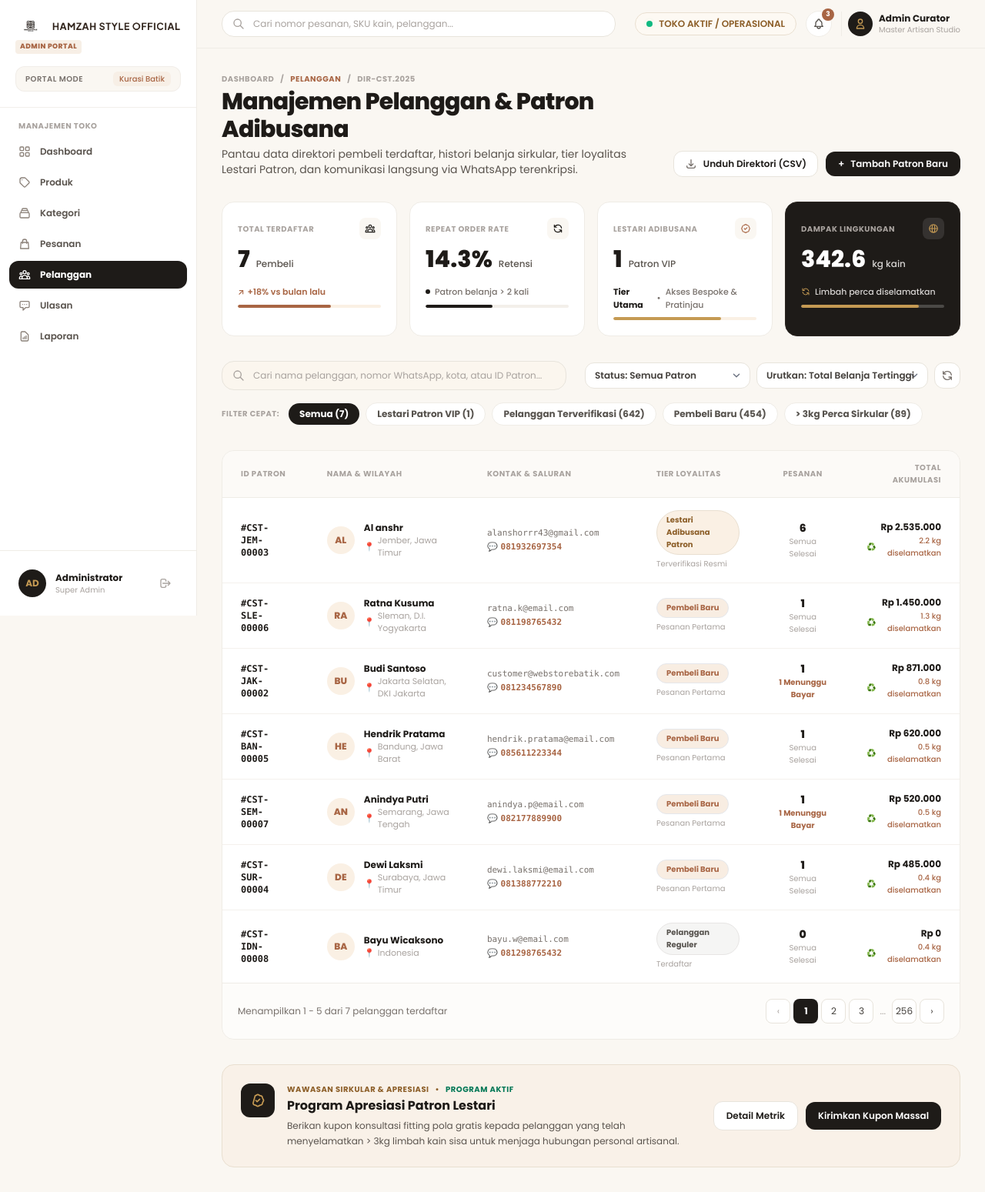
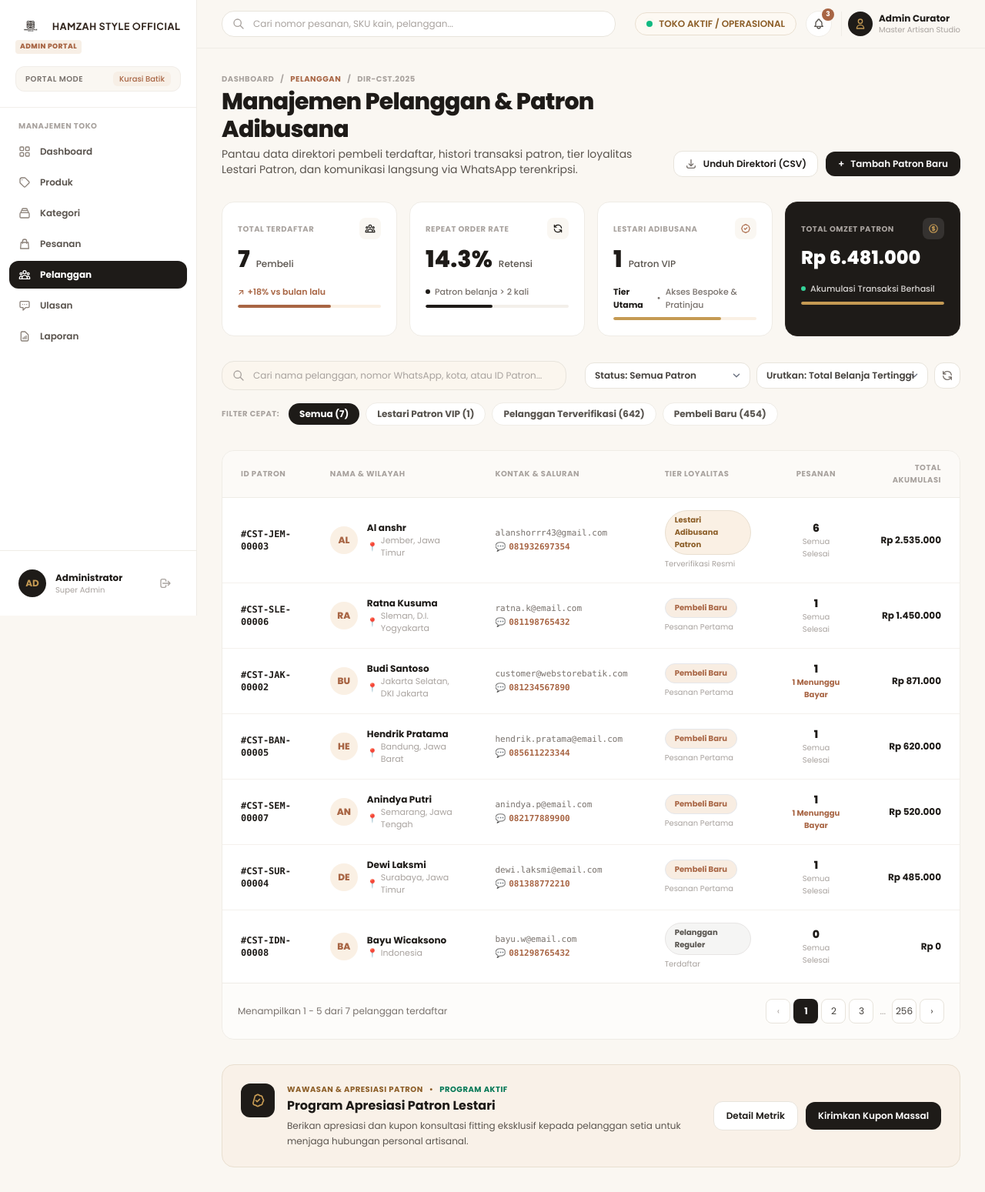
Before and after one commit to kevinrizaldi/websitebatik, a Laravel app: page /admin/pelanggan in a window 1280 px wide. Shown: the whole page at 77% size. Run offline with Laravel 12, Linux system fonts and the light colour scheme; a user stored in the database is signed in; data comes from the database, SQL or seed files in the repository; style sheets or scripts are compiled from the project's sources; parts of the project's set-up code (start-up, migrations or seed data) failed here and were passed over.

Commit message:
refactor: hapus semua fitur dan metrik terkait kain diselamatkan/terselamatkan

```diff
--- a/app/Http/Controllers/Admin/PelangganController.php
+++ b/app/Http/Controllers/Admin/PelangganController.php
@@ -67,9 +67,6 @@ class PelangganController extends Controller
                 $tierBadgeClass = 'bg-stone-100 text-stone-600 border-stone-200';
             }
 
-            // Waste upcycled contribution calculation (kg of fabric scraps)
-            $percaKg = round(max(0.4, $totalSpent / 1150000), 1);
-
             return (object) [
                 'id' => $user->id,
                 'patron_code' => '#CST-'.$cityCode.'-'.str_pad((string) $user->id, 5, '0', STR_PAD_LEFT),
@@ -84,7 +81,6 @@ class PelangganController extends Controller
                 'tier_name' => $tierName,
                 'tier_sub' => $tierSub,
                 'tier_badge_class' => $tierBadgeClass,
-                'perca_kg' => $percaKg,
                 'has_pending' => $orders->whereIn('status', ['Menunggu Pembayaran', 'Belum Dibayar', 'Menunggu Verifikasi'])->isNotEmpty(),
             ];
         });
@@ -104,20 +100,20 @@ class PelangganController extends Controller
             $patrons = $patrons->filter(fn ($p) => in_array($p->tier_name, ['Lestari Adibusana Patron', 'Pelanggan Terverifikasi']));
         } elseif ($tier === 'new') {
             $patrons = $patrons->filter(fn ($p) => $p->tier_name === 'Pembeli Baru');
-        } elseif ($tier === 'eco') {
-            $patrons = $patrons->filter(fn ($p) => $p->perca_kg >= 3.0);
         }
 
         // Summary counts
         $vipCount = $patrons->filter(fn ($p) => $p->tier_name === 'Lestari Adibusana Patron')->count();
         $repeatCount = $patrons->filter(fn ($p) => $p->orders_count >= 2)->count();
-        $repeatRate = $totalPelanggan > 0 ? round(($repeatCount / $totalPelanggan) * 100, 1) : 46.8;
+        $repeatRate = $totalPelanggan > 0 ? round(($repeatCount / $totalPelanggan) * 100, 1) : 0;
+        $totalOmzet = (float) $patrons->sum('total_spent');
 
         return view('admin.pelanggan.index', [
             'patrons' => $patrons,
-            'totalPelanggan' => $totalPelanggan > 0 ? $totalPelanggan : 1280,
-            'vipCount' => $vipCount > 0 ? $vipCount : 184,
-            'repeatRate' => $repeatRate > 0 ? $repeatRate : 46.8,
+            'totalPelanggan' => $totalPelanggan,
+            'vipCount' => $vipCount,
+            'repeatRate' => $repeatRate,
+            'totalOmzet' => $totalOmzet,
             'search' => $search,
             'tier' => $tier,
             'sort' => $sort,
--- a/resources/views/admin/kategori/index.blade.php
+++ b/resources/views/admin/kategori/index.blade.php
@@ -164,7 +164,7 @@
 
                         $filosofi = match ($badgeTitle) {
                             'READY-TO-WEAR' => 'Filosofi: Keselarasan Parang Barong & Dinamika Kencana',
-                            'CIRCULAR CRAFT' => 'Sirkularitas: Mereduksi 84kg Limbah Perca / Semester',
+                            'CIRCULAR CRAFT' => 'Kriya Kreatif: Olahan Kerajinan Kain Artistik & Aksesoris',
                             default => 'Filosofi: Bintang Truntum Penuntun Cinta Abadi',
                         };
 
--- a/resources/views/admin/pelanggan/index.blade.php
+++ b/resources/views/admin/pelanggan/index.blade.php
@@ -17,7 +17,7 @@
                     Manajemen Pelanggan & Patron Adibusana
                 </h1>
                 <p class="mt-1 text-xs sm:text-sm text-[#5A544E] max-w-2xl leading-relaxed">
-                    Pantau data direktori pembeli terdaftar, histori belanja sirkular, tier loyalitas Lestari Patron, dan komunikasi langsung via WhatsApp terenkripsi.
+                    Pantau data direktori pembeli terdaftar, histori transaksi patron, tier loyalitas Lestari Patron, dan komunikasi langsung via WhatsApp terenkripsi.
                 </p>
             </div>
 
@@ -115,30 +115,27 @@
                 </div>
             </div>
 
-            {{-- 4. DAMPAK LINGKUNGAN (DARK CARD) --}}
+            {{-- 4. TOTAL OMZET PATRON (DARK CARD) --}}
             <div class="rounded-2xl border border-[#2B2622] bg-[#1E1B18] text-white p-5 shadow-xs relative overflow-hidden">
                 <div class="flex items-center justify-between text-stone-400 mb-2">
-                    <span class="text-[10px] font-bold uppercase tracking-wider text-stone-400">DAMPAK LINGKUNGAN</span>
+                    <span class="text-[10px] font-bold uppercase tracking-wider text-stone-400">TOTAL OMZET PATRON</span>
                     <div class="flex h-7 w-7 items-center justify-center rounded-lg bg-white/10 text-[#C59A53]">
                         <svg class="w-3.5 h-3.5" viewBox="0 0 24 24" fill="none" stroke="currentColor">
-                            <path stroke-linecap="round" stroke-linejoin="round" stroke-width="2" d="M21 12a9 9 0 01-9 9m9-9a9 9 0 00-9-9m9 9H3m9 9a9 9 0 01-9-9m9 9c1.657 0 3-4.03 3-9s-1.343-9-3-9m0 18c-1.657 0-3-4.03-3-9s1.343-9 3-9m-9 9a9 9 0 019-9" />
+                            <path stroke-linecap="round" stroke-linejoin="round" stroke-width="2" d="M12 8c-1.657 0-3 .895-3 2s1.343 2 3 2 3 .895 3 2-1.343 2-3 2m0-8c1.11 0 2.08.402 2.599 1M12 8V7m0 1v8m0 0v1m0-1c-1.11 0-2.08-.402-2.599-1M21 12a9 9 0 11-18 0 9 9 0 0118 0z" />
                         </svg>
                     </div>
                 </div>
                 <div class="flex items-baseline gap-2">
-                    <p class="text-2xl sm:text-3xl font-extrabold text-white">
-                        342.6
+                    <p class="text-xl sm:text-2xl font-extrabold text-white truncate">
+                        Rp {{ number_format($totalOmzet ?? 0, 0, ',', '.') }}
                     </p>
-                    <span class="text-xs text-stone-300 font-medium">kg kain</span>
                 </div>
                 <div class="mt-4 flex items-center gap-1.5 text-[11px] text-stone-300 font-medium">
-                    <svg class="w-3 h-3 text-[#C59A53]" viewBox="0 0 24 24" fill="none" stroke="currentColor">
-                        <path stroke-linecap="round" stroke-linejoin="round" stroke-width="2" d="M4 4v5h.582m15.356 2A8.001 8.001 0 004.582 9m0 0H9m11 11v-5h-.581m0 0a8.003 8.003 0 01-15.357-2m15.357 2H15" />
-                    </svg>
-                    <span>Limbah perca diselamatkan</span>
+                    <span class="h-1.5 w-1.5 rounded-full bg-emerald-400"></span>
+                    <span>Akumulasi Transaksi Berhasil</span>
                 </div>
                 <div class="mt-2 h-1 w-full rounded-full bg-white/20 overflow-hidden">
-                    <div class="h-full rounded-full bg-[#C59A53]" style="width: 82%"></div>
+                    <div class="h-full rounded-full bg-[#C59A53]" style="width: 100%"></div>
                 </div>
             </div>
         </div>
@@ -223,14 +220,6 @@
                    ])>
                     Pembeli Baru (454)
                 </a>
-                <a href="{{ route('admin.pelanggan.index', ['tier' => 'eco']) }}"
-                   @class([
-                       'px-3.5 py-1.5 rounded-full font-bold transition shadow-2xs',
-                       'bg-[#1E1B18] text-white' => $tier === 'eco',
-                       'bg-white text-stone-600 border border-[#EFECE6] hover:bg-[#FAF7F2]' => $tier !== 'eco',
-                   ])>
-                    &gt; 3kg Perca Sirkular (89)
-                </a>
             </div>
         </div>
 
@@ -304,10 +293,6 @@
                                     <p class="text-xs font-bold text-[#1E1B18]">
                                         Rp {{ number_format($p->total_spent, 0, ',', '.') }}
                                     </p>
-                                    <p class="text-[10px] text-[#A86544] font-medium flex items-center justify-end gap-1 mt-0.5">
-                                        <span>♻</span>
-                                        <span>{{ $p->perca_kg }} kg diselamatkan</span>
-                                    </p>
                                 </td>
                             </tr>
                         @empty
@@ -349,19 +334,19 @@
                 </div>
                 <div>
                     <div class="flex items-center gap-2 text-[10px] font-bold uppercase tracking-wider text-[#8C5E28] mb-0.5">
-                        <span>WAWASAN SIRKULAR & APRESIASI</span>
+                        <span>WAWASAN & APRESIASI PATRON</span>
                         <span>•</span>
                         <span class="text-emerald-700">Program Aktif</span>
                     </div>
                     <h3 class="text-base font-bold text-[#1E1B18]">Program Apresiasi Patron Lestari</h3>
                     <p class="text-xs text-[#5A544E] mt-1 max-w-2xl leading-relaxed">
-                        Berikan kupon konsultasi fitting pola gratis kepada pelanggan yang telah menyelamatkan > 3kg limbah kain sisa untuk menjaga hubungan personal artisanal.
+                        Berikan apresiasi dan kupon konsultasi fitting eksklusif kepada pelanggan setia untuk menjaga hubungan personal artisanal.
                     </p>
                 </div>
             </div>
 
             <div class="flex items-center gap-2.5 shrink-0">
-                <button type="button" onclick="alert('Detail metrik efisiensi upcycled patron.')" class="rounded-xl border border-[#E8E4DC] bg-white px-4 py-2.5 text-xs font-semibold text-[#1E1B18] shadow-2xs hover:bg-[#FAF7F2] transition">
+                <button type="button" onclick="alert('Detail metrik loyalitas patron.')" class="rounded-xl border border-[#E8E4DC] bg-white px-4 py-2.5 text-xs font-semibold text-[#1E1B18] shadow-2xs hover:bg-[#FAF7F2] transition">
                     Detail Metrik
                 </button>
                 <button type="button" onclick="alert('Kupon konsultasi fitting pola berhasil dijadwalkan ke patron setia.')" class="rounded-xl bg-[#1E1B18] px-4 py-2.5 text-xs font-semibold text-white shadow-xs hover:bg-black transition">
```
Also changed, not shown: app/Http/Controllers/Admin/DashboardController.php (+0 -30 lines), resources/views/dashboard.blade.php (+7 -17 lines), resources/views/produk/create.blade.php (+2 -16 lines), resources/views/produk/edit.blade.php (+2 -16 lines), resources/views/profile/edit.blade.php (+1 -15 lines).
